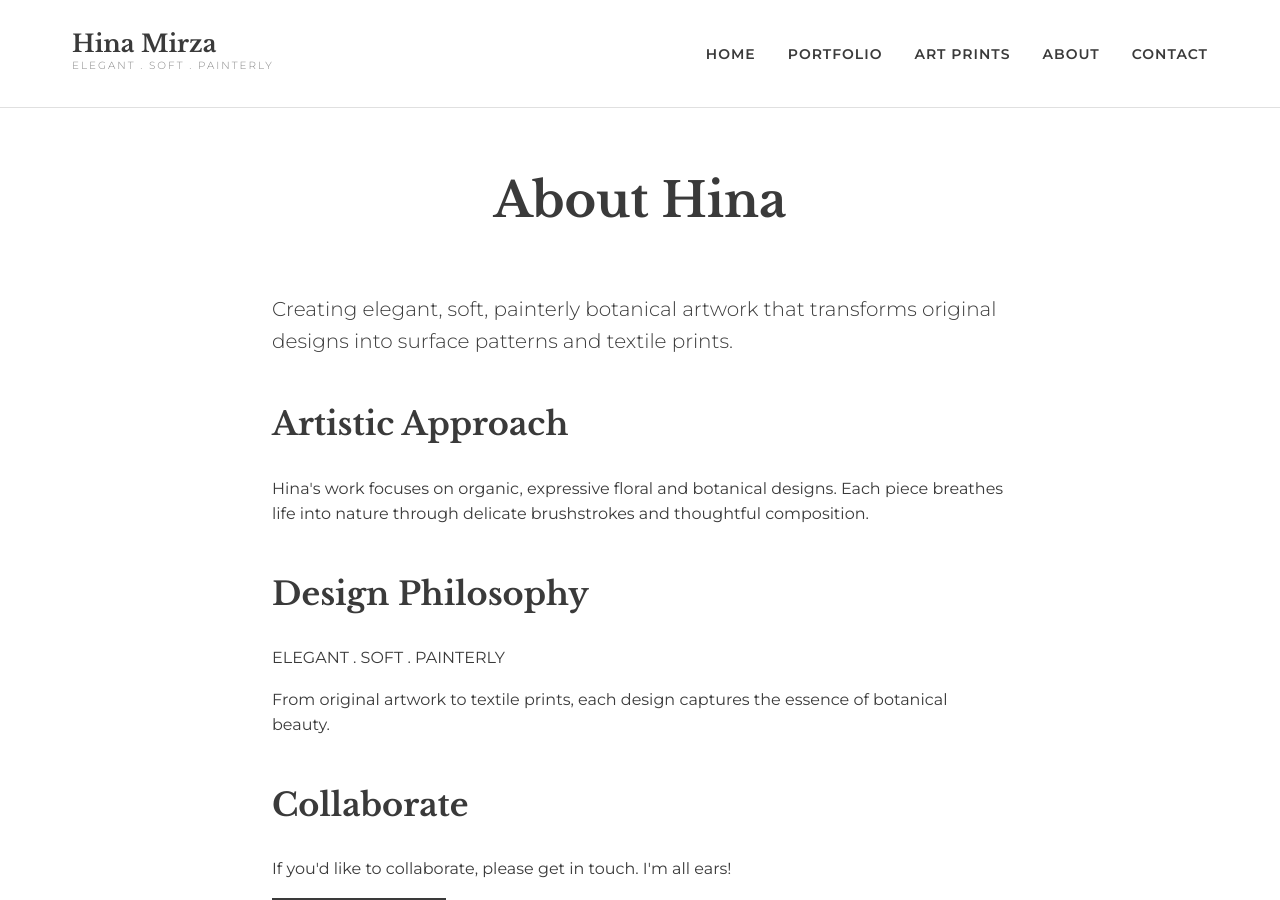
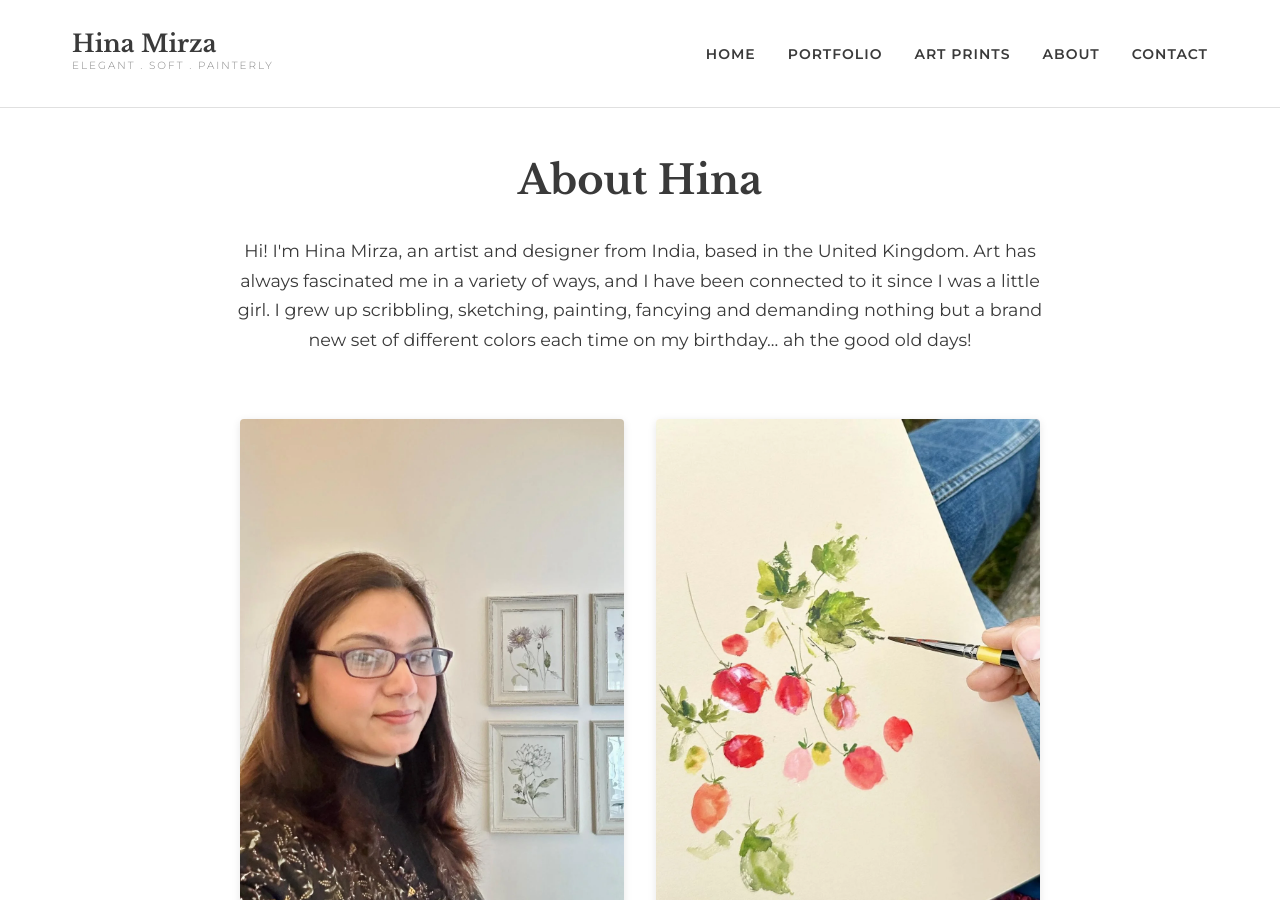
Before and after one commit to Kaifee-Mohammad/hina-mirza.github.io, a Jekyll site: the page built from about.md, in a window 1280 px wide and 900 px high. Built offline with Jekyll 4.4.1, drawn with Linux system fonts in a browser that asks for light colours; a script that is not in the unit is left out; some of the changed text lies outside the part shown.

Commit message:
Update About page with Hina's story and photos
Complete About page redesign ✅

## Content Updates

- Hina's personal story from childhood to present
- Education background (Commerce + Masters in IT)
- Discovery of watercolour as her medium
- Professional work with Figo Fabrics, Card Factory, Paper Culture
- Freelance design for Pattern Collective (London)
- Portfolio available for licensing/commissioning
- Tea enthusiast detail and color green connection

## Visual Updates

- Added two-column image grid
- Hina's photo + watercolor artwork showcase
- Side-by-side layout on desktop
- Stacks vertically on mobile
- Rounded corners with subtle shadows
- Hover effect on images (subtle zoom)

## Design

- Centered, elegant layout
- Clean typography with good line-height
- Emphasized key points (bold/italic)
- Peachy contact button with hover effect
- Instagram link at bottom
- Responsive design (mobile-first)

## Files Added

- assets/images/hina-photo.jpg
- assets/images/hina-artwork.jpg

## Styling

- Expanded max-width to 900px (for image grid)
- Two-column grid: 1fr 1fr (desktop)
- Single column on tablet/mobile
- Image hover transitions
- Professional spacing throughout

The About page now tells Hina's complete, authentic story with beautiful photo presentation.

🤖 Generated with Claude Code (https://claude.com/claude-code)

Co-Authored-By: Claude <noreply@anthropic.com>

```diff
--- a/_sass/_pages.scss
+++ b/_sass/_pages.scss
@@ -115,26 +115,116 @@
 }
 
 .about-page {
-  max-width: 800px;
+  max-width: 900px;
   margin: 0 auto;
   padding: 0 $spacing-md;
+  text-align: center;
+
+  .page-header {
+    padding: $spacing-lg 0 $spacing-md;
+
+    h1 {
+      font-size: 2.5rem;
+      margin-bottom: 0;
+    }
+  }
 
   .about-intro {
     margin-bottom: $spacing-lg;
+
+    p {
+      font-size: 1.1rem;
+      line-height: 1.7;
+      color: $text-color;
+    }
+  }
+
+  .about-images {
+    margin: $spacing-xl 0;
+
+    .about-image-grid {
+      display: grid;
+      grid-template-columns: 1fr 1fr;
+      gap: $spacing-md;
+      max-width: 800px;
+      margin: 0 auto;
+
+      @media (max-width: $tablet) {
+        grid-template-columns: 1fr;
+        gap: $spacing-sm;
+      }
+
+      .image-item {
+        overflow: hidden;
+        border-radius: 4px;
+        box-shadow: 0 2px 8px rgba(0, 0, 0, 0.1);
+
+        img {
+          width: 100%;
+          height: 100%;
+          object-fit: cover;
+          display: block;
+          transition: $transition;
+
+          &:hover {
+            transform: scale(1.02);
+          }
+        }
+      }
+    }
   }
 
   .about-body {
-    margin-bottom: $spacing-lg;
+    margin-bottom: $spacing-xl;
 
-    h2 {
-      margin-top: $spacing-lg;
+    p {
+      font-size: 1rem;
+      line-height: 1.8;
       margin-bottom: $spacing-md;
+    }
+
+    .collaborate-section {
+      margin-top: $spacing-xl;
+      padding: $spacing-lg 0;
+
+      .collaborate-text {
+        font-size: 1.1rem;
+        margin-bottom: $spacing-md;
+        font-weight: 500;
+      }
+
+      .button {
+        display: inline-block;
+        padding: $spacing-sm $spacing-lg;
+        border: 2px solid $primary-color;
+        color: $text-color;
+        text-decoration: none;
+        border-radius: 4px;
+        transition: $transition;
+        font-weight: 500;
+
+        &:hover {
+          background: $primary-color;
+          color: $background-color;
+        }
+      }
     }
   }
 
   .about-social {
     text-align: center;
-    padding: $spacing-lg 0;
+    padding: $spacing-md 0;
     border-top: 1px solid $border-color;
+
+    a {
+      color: $text-color;
+      text-decoration: none;
+      font-size: 1rem;
+      transition: $transition;
+
+      &:hover {
+        color: $primary-color;
+      }
+    }
   }
 }
--- a/about.md
+++ b/about.md
@@ -10,24 +10,41 @@ permalink: /about/
 
   <div class="about-content">
     <div class="about-intro">
-      <p class="lead">Creating elegant, soft, painterly botanical artwork that transforms original designs into surface patterns and textile prints.</p>
+      <p>Hi! I'm Hina Mirza, an artist and designer from India, based in the United Kingdom. Art has always fascinated me in a variety of ways, and I have been connected to it since I was a little girl. I grew up scribbling, sketching, painting, fancying and demanding nothing but a brand new set of different colors each time on my birthday... ah the good old days!</p>
+    </div>
+
+    <div class="about-images">
+      <div class="about-image-grid">
+        <div class="image-item">
+          <img src="{{ '/assets/images/hina-photo.jpg' | relative_url }}" alt="Hina Mirza" loading="lazy">
+        </div>
+        <div class="image-item">
+          <img src="{{ '/assets/images/hina-artwork.jpg' | relative_url }}" alt="Hina's watercolor botanical artwork" loading="lazy">
+        </div>
+      </div>
     </div>
 
     <div class="about-body">
-      <h2>Artistic Approach</h2>
-      <p>Hina's work focuses on organic, expressive floral and botanical designs. Each piece breathes life into nature through delicate brushstrokes and thoughtful composition.</p>
+      <p>I graduated in Commerce, followed by a Masters in Information Technology. My connection to art grew stronger in the later phase of my life, when I decided to finally recognize it as more than just a hobby. I explored a lot of different media, until I discovered this magical medium – watercolour, and got hooked. My style is evolving in a better direction as I am able to accommodate new mediums lately.</p>
 
-      <h2>Design Philosophy</h2>
-      <p>ELEGANT . SOFT . PAINTERLY</p>
-      <p>From original artwork to textile prints, each design captures the essence of botanical beauty.</p>
+      <p>Deeply inspired by nature, my subject is mainly floral and botanical. I tend to be organic and playful with my brushstrokes, and enjoy the process without bothering much about the final outcome. Most of my artwork is digitally transformed into surface patterns and textile prints, and I find the process absolutely amazing.</p>
 
-      <h2>Collaborate</h2>
-      <p>If you'd like to collaborate, please get in touch. I'm all ears!</p>
-      <p><a href="{{ '/contact/' | relative_url }}" class="button">Contact Me</a></p>
+      <p><strong>I am mostly inclined towards sophisticated colour palettes, but open to broadening my perspective for my clients in the world of surface and textile design.</strong></p>
+
+      <p>As a tea enthusiast, my affinity for the color green shines through in my work, a connection I'm confident is evident in my imagery.</p>
+
+      <p>I'm currently engaged in various surface design projects spanning fabric, wallpaper and greeting cards with companies like <em>Figo Fabrics</em>, <em>Card Factory</em> and <em>Paper Culture</em>. Over the past couple of years, I've been freelance designing for <em>Pattern Collective</em> – a London-based home textile studio, honing my skills and exploring a myriad of techniques with each new design. My portfolio continues to expand, offering designs available for licensing, purchase, or bespoke commissioning.</p>
+
+      <p>Some of my original artwork is available for sale, and I am open to creating commissioned pieces.</p>
+
+      <div class="collaborate-section">
+        <p class="collaborate-text">If you'd like to collaborate, please get in touch. I'm all ears!</p>
+        <a href="{{ '/contact/' | relative_url }}" class="button primary">Contact</a>
+      </div>
     </div>
 
     <div class="about-social">
-      <p>Follow along on <a href="https://instagram.com/{{ site.author.instagram }}" target="_blank">Instagram</a></p>
+      <a href="https://instagram.com/{{ site.author.instagram }}" target="_blank" rel="noopener">Instagram</a>
     </div>
   </div>
 </div>
```
Also changed, not shown: assets/images/hina-artwork.jpg (added), assets/images/hina-photo.jpg (added).
